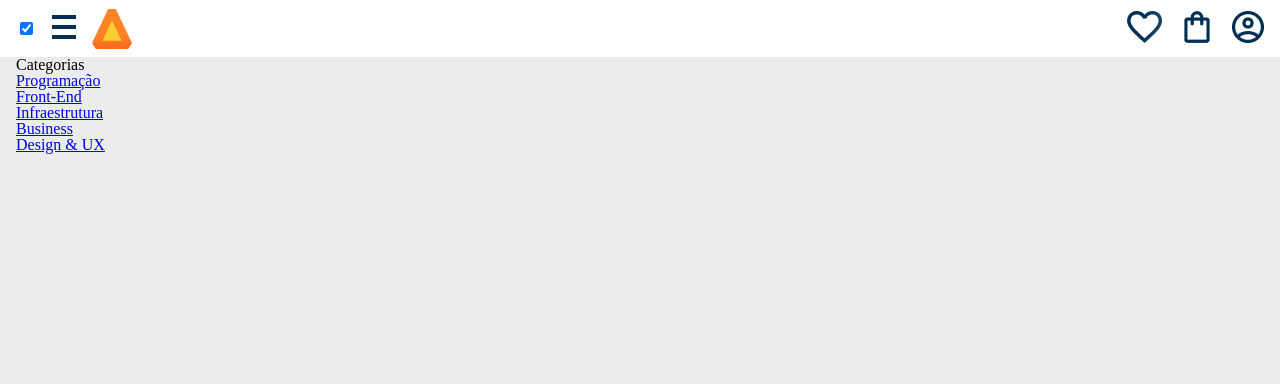
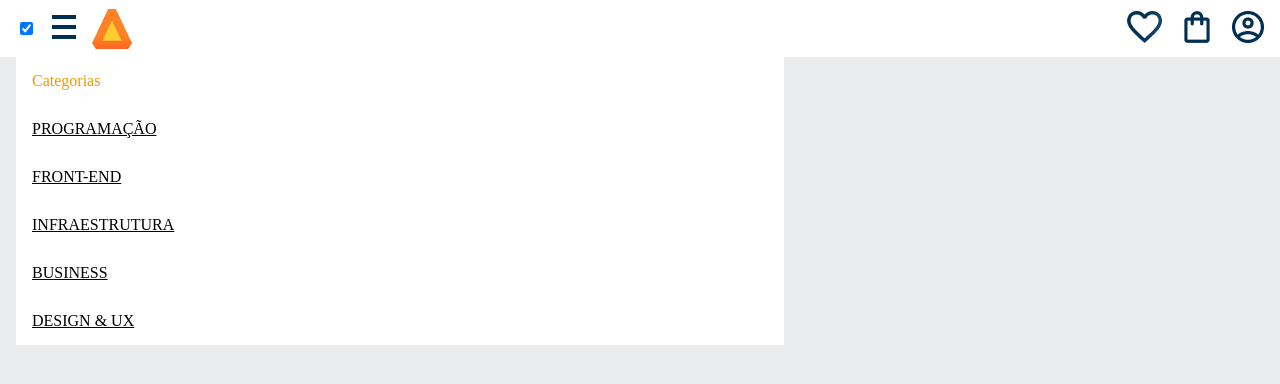
Before and after one commit to AndreLJunqueira/Alura, a plain HTML site: page aula02/index.html in a window 1280 px wide. Both pictures are taken after a click on the checkbox 26 px from the left and 28 px from the top of the page. Drawn offline with Linux system fonts and the light colour scheme.

Commit message:
Estilizando o menu

```diff
--- a/aula02/style.css
+++ b/aula02/style.css
@@ -3,6 +3,8 @@
 :root {
     --cor-fundo: #EBECEE;
     --branco: #ffff;
+    --laranja: #eb9b00;
+    --azul-degrade: linear-gradient(97.54deg, #002f52 35.49%, #326589 165.37%);
 }
 
 body {
--- a/aula02/styles/header.css
+++ b/aula02/styles/header.css
@@ -24,8 +24,23 @@
     display: none;
     position: absolute;
     top: 100%;
+    width: 60vw;
 }
 
 .conteiner-botao:checked ~ .lista-menu {
     display: block;
 }
+
+.lista-menu-titulo, .lista-menu-item {
+    padding: 1rem;
+    background-color: var(--branco);
+}
+
+.lista-menu-titulo {
+    color: var(--laranja);
+}
+
+.lista-menu-link {
+    color: var(--azul-degrade);
+    text-transform: uppercase;
+}
```
